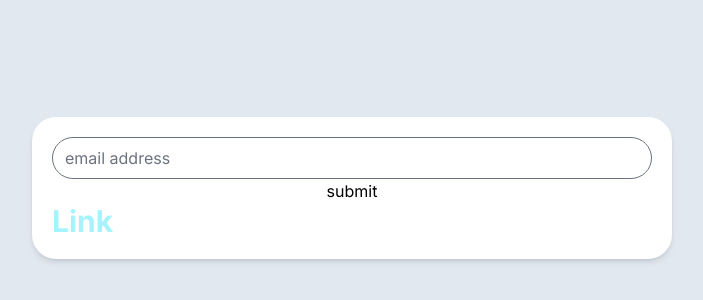
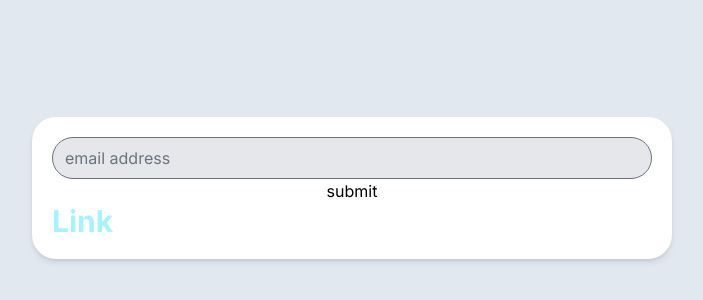
Before and after one commit to MarkTerrious/Carrot-Market-clone, a Next.js app: page / in a window 1280 px wide. Shown: the part 212-512 px from the top of the page, without its empty margins (288-991 px from the left). Built offline with nearby package versions, Linux system fonts and the light colour scheme.

Commit message:
cardbox4-1

```diff
--- a/app/globals.css
+++ b/app/globals.css
@@ -13,6 +13,7 @@
 @layer components {
     .input {
         @apply bg-gray-200 w-full invalid:bg-red-100
+        hover:ring hover:ring-offset-2 hover:ring-cyan-200
     }
 }
 
--- a/app/page.tsx
+++ b/app/page.tsx
@@ -24,6 +24,7 @@ export default function Home() {
           <div className={`${style["box"]["global"]}`}>
             <div className="group flex flex-col *:rounded-full">
               <input placeholder="email address" type="email"
+              className="input"
               />
               <span
               className="group-focus-within:block hidden"
```
